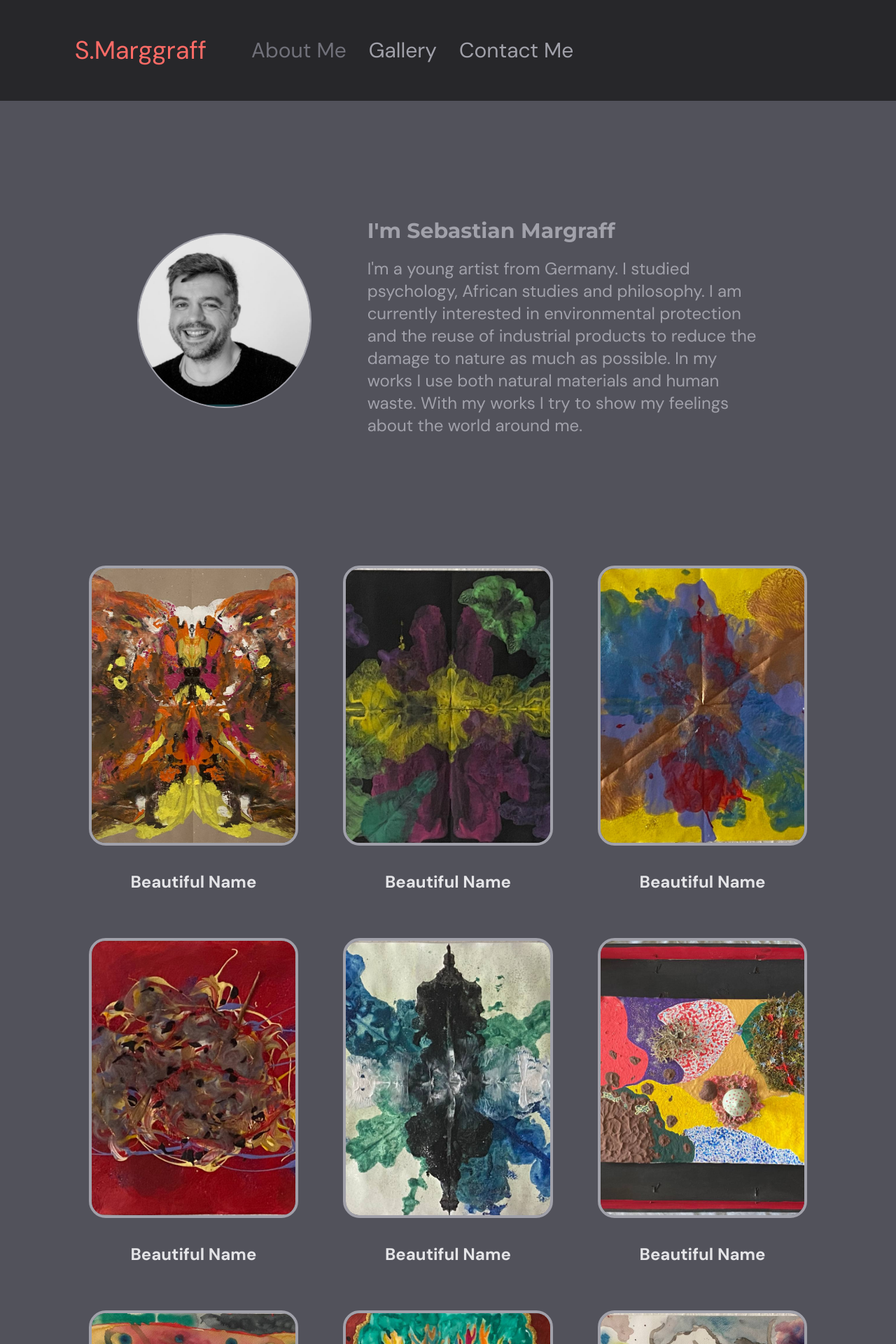
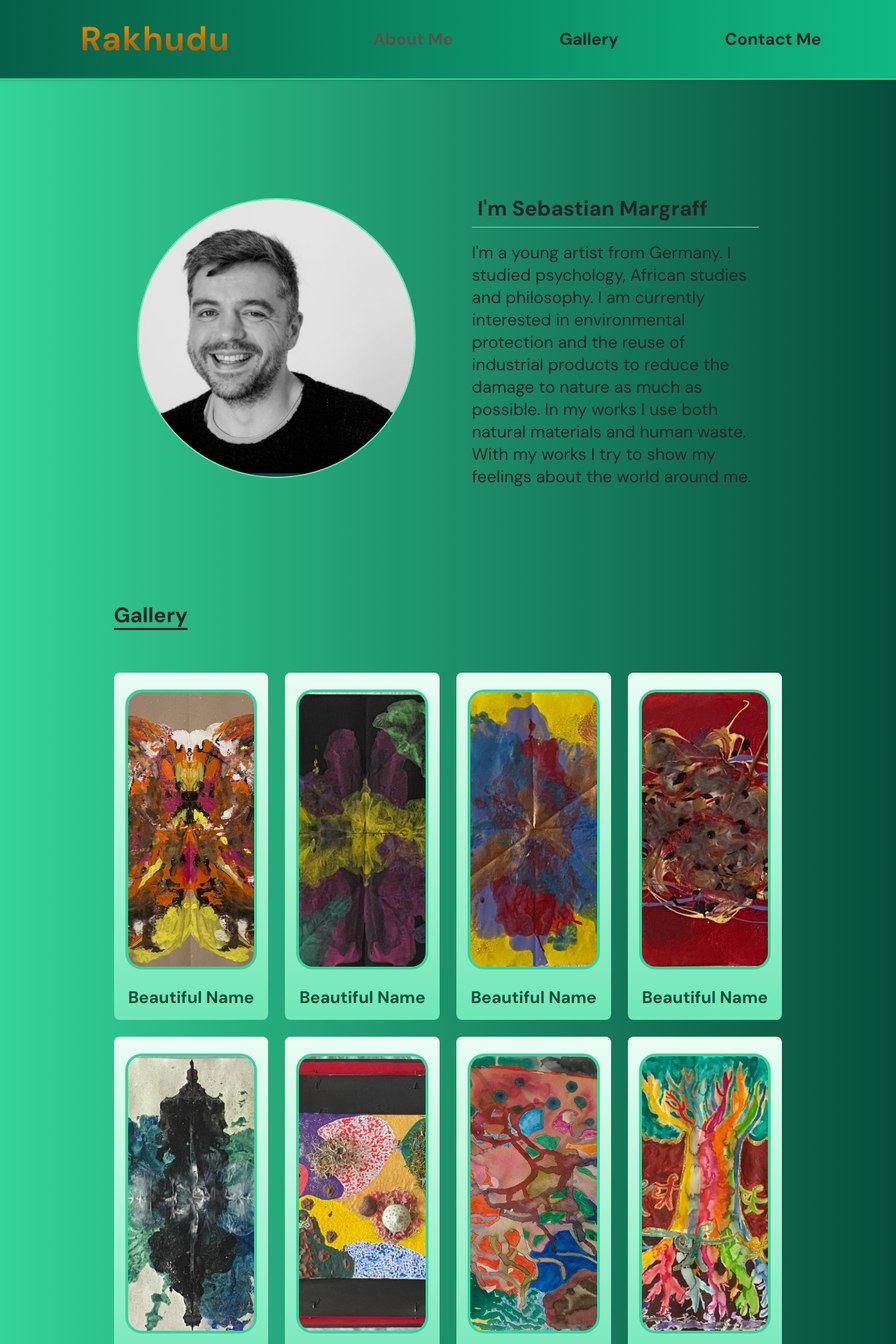
Before and after one commit to AliFeruz/Rakhudu, a React (Vite) app: page / in a window 1280 px wide. Shown: the top 1920 px of the page at 70% size. Built offline with nearby package versions, Linux system fonts and the light colour scheme.

Commit message:
added new color palette

```diff
--- a/package.json
+++ b/package.json
@@ -15,7 +15,8 @@
     "react": "^18.2.0",
     "react-anchor-link-smooth-scroll": "^1.0.12",
     "react-dom": "^18.2.0",
-    "react-hook-form": "^7.49.2"
+    "react-hook-form": "^7.49.2",
+    "tailwindcss-animate": "^1.0.7"
   },
   "devDependencies": {
     "@types/node": "^20.10.5",
--- a/src/App.tsx
+++ b/src/App.tsx
@@ -1,32 +1,27 @@
 import { useEffect, useState } from "react";
 import { SelectedPage } from "./shared/types";
-import NavBar from "./pages/NavBar";
 import Home from "./pages/Home";
 import Gallery from "./pages/Gallery";
 import ContactMe from "./pages/ContactMe";
+import Navbar from "./components/Navbar";
 
 
 function App() {
-
   const [selectedPage, setSelectedPage] = useState<SelectedPage>(SelectedPage.AboutMe);
-  const [isTopofPage, setIsTopofPage] = useState<boolean>(true);
 
   useEffect(() => {
     const handleScroll = () => {
       if (window.scrollY === 0) {
-        setIsTopofPage(true);
         setSelectedPage(SelectedPage.AboutMe);
       }
-      if (window.scrollY !== 0) setIsTopofPage(false)
     };
     window.addEventListener("scroll", handleScroll);
     return () => window.removeEventListener("scroll", handleScroll);
   }, [])
 
   return (
-    <main className="app bg-zinc-600">
-      <NavBar
-      isTopofpage={isTopofPage}
+    <main className="flex-col h-auto">
+      <Navbar
       selectedPage={selectedPage}
       setSelectedPage={setSelectedPage}/>
       <Home setSelectedPage={setSelectedPage}/>
--- a/src/components/Card.tsx
+++ b/src/components/Card.tsx
@@ -11,7 +11,7 @@ const Card = ({item}: Props) => {
 
   return (
     <motion.div
-    className='flex flex-col cursor-pointer p-5 gap-9'
+    className='flex flex-col cursor-pointer p-4 items-center justify-center rounded-lg bg-gradient-to-t from-emerald-300 to-emerald-50 gap-6'
     initial="hidden"
     whileInView="visible"
     viewport={{ once: true, amount: 0.5 }}
@@ -19,12 +19,12 @@ const Card = ({item}: Props) => {
     variants={{
     hidden: { opacity: 0, x: 50 },
     visible: { opacity: 1, x: 0 },}}>
-      <div className='justify-center items-center'>
+      <div className=' '>
         <img src={item.image} alt="image"
-        className="h-[400px] w-[400px] object-cover border-4 border-zinc-400 rounded-[1.5rem]"/>
+        className="md:h-[400px] md:w-[400px] mt-2 h-[250px] w-[250px] object-cover border-4 border-emerald-400 rounded-[1.5rem]"/>
       </div>
 
-    <h3 className='font-bold text-zinc-200 text-2xl text-center'>{item.title}</h3>
+    <h3 className='font-bold text-emerald-900 text-2xl text-center'>{item.title}</h3>
     </motion.div>
   )
 }
--- /dev/null
+++ b/src/components/Navbar.tsx
@@ -0,0 +1,72 @@
+import { useState } from "react";
+import { Bars3Icon, XMarkIcon } from "@heroicons/react/24/solid";
+import { SelectedPage } from "../shared/types";
+import useMediaQuery from "../hooks/useMediaQuery";
+import Link from "../utils/Link";
+
+type Props = {
+    selectedPage: SelectedPage;
+    setSelectedPage: (value: SelectedPage) => void;
+}
+
+const Navbar = ({ selectedPage, setSelectedPage }: Props) => {
+  const isAboveMediumScreens = useMediaQuery('(min-width: 1060px)');
+    const [isMenuToggled, setIsMenuToggled] = useState<boolean>(false);
+
+  return (
+    <nav>
+        <div className="flex-between border-b-2 border-emerald-400
+        fixed top-0 z-30 w-full drop-shadow bg-gradient-to-l from-emerald-500 to-emerald-800 py-6">
+            <div className="flex-between mx-auto w-5/6">
+                <h1 className="text-5xl bg-gradient-to-b from-amber-500 to-yellow-800 bg-clip-text text-transparent p-2 font-bold tracking-wide text-shadow-md transition duration-300 ease-in-out hover:text-zinc-500">Rakhudu</h1>
+                { isAboveMediumScreens ?(<div className="flex-between w-3/5 gap-9">
+                       <Link page= "About Me"
+                             selectedPage={selectedPage}
+                             setSelectedPage={setSelectedPage}/>
+                       <Link page="Gallery"
+                             selectedPage={selectedPage}
+                             setSelectedPage={setSelectedPage}/>
+                       <Link page="Contact Me"
+                             selectedPage={selectedPage}
+                             setSelectedPage={setSelectedPage}/>
+                </div>)
+                : (
+                <button className="rounded-full bg-emerald-300 p-2 border-2 border-emerald-400"
+                        onClick={() => setIsMenuToggled(!isMenuToggled)}>
+                <Bars3Icon className="h-[30px]] w-[30px] text-emerald-900"/>
+                </button>)}
+
+            </div>
+        </div>
+        {!isAboveMediumScreens && isMenuToggled && (
+            <div className="fixed right-0 bottom-0 z-40
+                 h-full w-[300px] bg-gradient-to-b from-green-500 via-green-700 to-indigo-900 drop-shadow-xl">
+            <div className="flex justify-end p-12">
+                <button onClick={() => setIsMenuToggled(!isMenuToggled)}>
+                <XMarkIcon className="h-8 w-8 text-emerald-950"/>
+                </button>
+            </div>
+            <div className="ml-[10%] flex flex-col justify-center items-center gap-10 text-2xl">
+                <button onClick={() => setIsMenuToggled(false)}>
+                <Link page= "About Me"
+                selectedPage={selectedPage}
+                setSelectedPage={setSelectedPage}/>
+                </button>
+                <button onClick={() => setIsMenuToggled(false)}>
+                <Link page="Gallery"
+                selectedPage={selectedPage}
+                setSelectedPage={setSelectedPage}/>
+                </button>
+                <button onClick={() => setIsMenuToggled(false)}>
+                <Link page="Contact Me"
+                selectedPage={selectedPage}
+                setSelectedPage={setSelectedPage}/>
+                </button>
+            </div>
+            </div>
+        )}
+    </nav>
+  )
+}
+
+export default Navbar
--- a/src/index.css
+++ b/src/index.css
@@ -12,8 +12,14 @@ body,
     height: auto;
     width: 100%;
     font-family: "DM Sans", sans-serif;
-    @apply text-zinc-400;
+    @apply text-stone-800;
+    @apply bg-gradient-to-r from-emerald-400 to-emerald-900;
 };
+
+.common-container {
+    @apply flex flex-col flex-1 items-center gap-10 overflow-scroll py-10 px-5 md:px-8 lg:p-14;
+  }
+
 
 @layer components{
     .flex-between {
@@ -22,13 +28,10 @@ body,
 };
 
 @layer components{
-    .overlaystyles{
-        @apply p-5 absolute z-30 flex h-[380px] w-[450px] flex-col items-center justify-center whitespace-normal bg-zinc-500 text-center text-white opacity-0 transition duration-500 hover:opacity-90;
-    }
     .input{
-        @apply mb-5 w-full rounded-lg bg-zinc-400 px-5 py-3 placeholder:text-white;
+        @apply mb-5 border-2 border-emerald-200 w-full rounded-lg bg-gradient-to-l from-emerald-100 to-emerald-300 px-5 py-3 placeholder:text-stone-900;
     }
     .submitbutton{
-        @apply mt-5 rounded-lg bg-zinc-500 px-20 py-3 text-zinc-100 transition duration-500 hover:text-white;
+        @apply mt-5 border-2 border-emerald-900 rounded-lg bg-gradient-to-t from-emerald-200 via-emerald-400 to-emerald-50 px-20 py-3 text-stone-900 font-bold transition duration-500 hover:text-emerald-600;
     }
 }
--- a/src/pages/Gallery/index.tsx
+++ b/src/pages/Gallery/index.tsx
@@ -9,8 +9,10 @@ type Props = {
 
 const Gallery = ({setSelectedPage}: Props) => {
   return (
-    <section id='gallery' className='mx-auto w-5/6'>
+    <section id='gallery' className='mx-auto pt-[2rem] sm:block w-5/6'>
       <motion.div onViewportEnter={() => setSelectedPage(SelectedPage.Gallery)}>
+        <div className='common-container'>
+        <h2 className="font-bold text-3xl hover:text-emerald-200 underline underline-offset-8 w-full">Gallery</h2>
         <div
         className='mt-16 grid lg:grid-cols-4 md:grid-cols-3
         sm:grid-cols-2 grid-cols-1 sm:gap-6 gap-14'>
@@ -18,6 +20,7 @@ const Gallery = ({setSelectedPage}: Props) => {
             <Card item={item} key={item.id}/>
           ))}
         </div>
+        </div>
       </motion.div>
     </section>
   )
--- a/src/pages/Home/index.tsx
+++ b/src/pages/Home/index.tsx
@@ -1,7 +1,6 @@
 import { SelectedPage } from "../../shared/types";
 import { motion } from "framer-motion";
 import hero from '@/assets/hero/hero.jpg';
-
 
 type Props = {
   setSelectedPage: (value: SelectedPage) => void;
@@ -10,14 +9,15 @@ type Props = {
 const Home = ({setSelectedPage}: Props) => {
 
   return (
-    <section id="aboutme" className="mx-auto mt-32 h-auto w-5/6 py-20">
+    <section id="aboutme" className="mx-auto h-auto mt-32 w-5/6 py-10">
       <motion.div className="md:flex mx-auto w-5/6 items-center justify-center"
                       onViewportEnter={() => setSelectedPage(SelectedPage.AboutMe)}>
-            <div className="justify-between items-center gap-20 mt-16 md:mt-16 md:flex">
+            <div className="justify-between items-center gap-20 mt-16 md:flex">
                 <img src={hero} alt="image"
-                className="h-[400px] w-[400px] md:h-[250px] md:w-[250px] object-cover border-2 border-zinc-400 rounded-full"/>
-                <div className="md:mt-10">
+                className="h-[250px] w-[250px] md:h-[400px] md:w-[400px] object-cover border-2 border-emerald-300 rounded-full"/>
+                <div className="pb-4">
                     <motion.div
+                    className="mt-10 border-b border-emerald-300"
                      initial="hidden"
                      whileInView="visible"
                      viewport={{ once: true, amount: 0.5 }}
@@ -25,7 +25,7 @@ const Home = ({setSelectedPage}: Props) => {
                      variants={{
                        hidden: { opacity: 0, x: 50 },
                        visible: { opacity: 1, x: 0 },}}>
-                        <h1 className="basis-3/5 font-montserrat text-3xl font-bold">I'm Sebastian Margraff</h1>
+                        <h1 className="basis-3/5 font-montserrat p-2 text-3xl font-bold">I'm Sebastian Margraff</h1>
                     </motion.div>
                     <motion.div
                      initial="hidden"
--- a/src/pages/NavBar/index.tsx
+++ /dev/null
@@ -1,70 +0,0 @@
-import { useState } from "react";
-import useMediaQuery from "../../hooks/useMediaQuery";
-import { SelectedPage } from "../../shared/types";
-import Link from "./Link";
-import { Bars3Icon, XMarkIcon } from "@heroicons/react/24/solid";
-
-type Props = {
-  isTopofpage: boolean;
-    selectedPage: SelectedPage;
-    setSelectedPage: (value: SelectedPage) => void;
-}
-
-const NavBar = ({isTopofpage, selectedPage, setSelectedPage}: Props) => {
-  const isAboveMediumScreens = useMediaQuery('(min-width: 1060px)');
-    const [isMenuToggled, setIsMenuToggled] = useState<boolean>(false);
-    const navbarbg = isTopofpage ? "" : "bg-zinc-500 drop-shadow";
-  return (
-    <nav>
-        <div className={`${navbarbg} flex-between
-        fixed top-0 z-30 w-full bg-zinc-800 py-8`}>
-            <div className="flex-between mx-auto h-20 w-5/6">
-                <div className="flex-between w-full gap-16">
-                <h1 className="text-4xl text-primary-500">S.Marggraff</h1>
-                { isAboveMediumScreens ?(<div className="flex-between w-full">
-                    <div className="flex-between text-3xl gap-8">
-                       <Link page= "About Me"
-                             selectedPage={selectedPage}
-                             setSelectedPage={setSelectedPage}/>
-                       <Link page="Gallery"
-                             selectedPage={selectedPage}
-                             setSelectedPage={setSelectedPage}/>
-                       <Link page="Contact Me"
-                             selectedPage={selectedPage}
-                             setSelectedPage={setSelectedPage}/>
-                    </div>
-                </div>)
-                : (
-                <button className="rounded-full bg-zinc-400 p-2"
-                        onClick={() => setIsMenuToggled(!isMenuToggled)}>
-                <Bars3Icon className="h-6 w-6 text-white"/>
-                </button>)}
-                </div>
-            </div>
-        </div>
-        {!isAboveMediumScreens && isMenuToggled && (
-            <div className="fixed right-0 bottom-0 z-40
-                 h-full w-[300px] bg-zinc-300 drop-shadow-xl">
-            <div className="flex justify-end p-12">
-                <button onClick={() => setIsMenuToggled(!isMenuToggled)}>
-                <XMarkIcon className="h-6 w-6 text-gray-400"/>
-                </button>
-            </div>
-            <div className="ml-[33%] flex flex-col gap-10 text-2xl">
-                       <Link page= "About Me"
-                             selectedPage={selectedPage}
-                             setSelectedPage={setSelectedPage}/>
-                       <Link page="Gallery"
-                             selectedPage={selectedPage}
-                             setSelectedPage={setSelectedPage}/>
-                       <Link page="Contact Me"
-                             selectedPage={selectedPage}
-                             setSelectedPage={setSelectedPage}/>
-                    </div>
-            </div>
-        )}
-    </nav>
-  )
-}
-
-export default NavBar
--- a/src/pages/NavBar/Link.tsx
+++ b/src/utils/Link.tsx
@@ -1,6 +1,7 @@
 
 import AnchorLink from 'react-anchor-link-smooth-scroll'
-import { SelectedPage } from '../../shared/types';
+import { SelectedPage } from '../shared/types';
+
 
 type Props = {
     page: string;
@@ -18,8 +19,8 @@ const Link = ({
 
   return (
     <AnchorLink
-    className={`${selectedPage === lowerCasePage ? "text-zinc-500" : ""}
-    transition duration-500 hover:text-zinc-100`}
+    className={`${selectedPage === lowerCasePage ? "text-stone-600" : ""}
+    text-2xl font-bold transition duration-500 hover:text-emerald-400`}
     href={`#${lowerCasePage}`}
     onClick={() => setSelectedPage(lowerCasePage)}>
         {page}
--- a/tailwind.config.js
+++ b/tailwind.config.js
@@ -1,29 +1,79 @@
 /** @type {import('tailwindcss').Config} */
+const defaultTheme = require('tailwindcss/defaultTheme')
+
 module.exports = {
-  content: ["./index.html", "./src/**/*.{js,ts,jsx,tsx}"],
+  darkMode: ['class'],
+  content: [
+    './pages/**/*.{ts,tsx}',
+    './components/**/*.{ts,tsx}',
+    './app/**/*.{ts,tsx}',
+    './src/**/*.{ts,tsx}',
+  ],
   theme: {
+    container: {
+      center: true,
+      padding: '2rem',
+      screens: {
+        '2xl': '1400px',
+
+      },
+    },
     extend: {
       colors: {
-        "gray-20": "#F8F4EB",
-        "gray-50": "#EFE6E6",
-        "gray-100": "#DFCCCC",
-        "gray-500": "#5E0000",
-        "primary-100": "#FFE1E0",
-        "primary-300": "#FFA6A3",
-        "primary-500": "#FF6B66",
-        "secondary-400": "#FFCD5B",
-        "secondary-500": "#FFC132",
+        'lime': {
+          '50': '#f7fee7',
+          '100': '#ecfccb',
+          '200': '#d9f99d',
+          '300': '#bef264',
+          '400': '#a3e635',
+          '500': '#84cc16',
+          '600': '#65a30d',
+          '700': '#4d7c0f',
+          '800': '#3f6212',
+          '900': '#365314',
+          '950': '#1a2e05',
+      },
+        'primary-500': '#877EFF',
+        'primary-600': '#5D5FEF',
+        'secondary-500': '#FFB620',
+        'off-white': '#D0DFFF',
+        'red': '#FF5A5A',
+        'dark-1': '#000000',
+        'dark-2': '#09090A',
+        'dark-3': '#101012',
+        'dark-4': '#1F1F22',
+        'light-1': '#FFFFFF',
+        'light-2': '#EFEFEF',
+        'light-3': '#7878A3',
+        'light-4': '#5C5C7B',
+      },
+      screens: {
+        'xs': '480px',
+
+      },
+      width: {
+        '420': '420px',
+        '465': '465px',
       },
       fontFamily: {
-        dmsans: ["DM Sans", "sans-serif"],
-        montserrat: ["Montserrat", "sans-serif"],
-      }
-    },
-    screens: {
-      xs: "480px",
-      sm: "768px",
-      md: "1060px",
+        inter: ['Inter', 'sans-serif'],
+
+      },
+      keyframes: {
+        'accordion-down': {
+          from: { height: 0 },
+          to: { height: 'var(--radix-accordion-content-height)' },
+        },
+        'accordion-up': {
+          from: { height: 'var(--radix-accordion-content-height)' },
+          to: { height: 0 },
+        },
+      },
+      animation: {
+        'accordion-down': 'accordion-down 0.2s ease-out',
+        'accordion-up': 'accordion-up 0.2s ease-out',
+      },
     },
   },
-  plugins: [],
+  plugins: [require('tailwindcss-animate')],
 };
```
Also changed, not shown: src/pages/ContactMe/index.tsx (+4 -4 lines), 1 other file (tests, documents, lock files or other folders).
